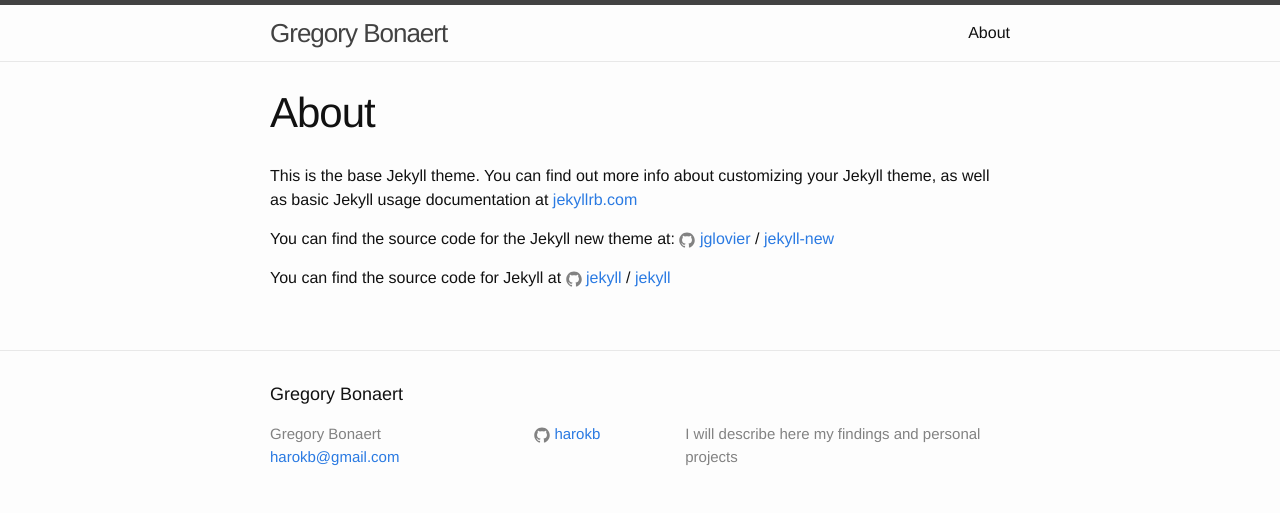
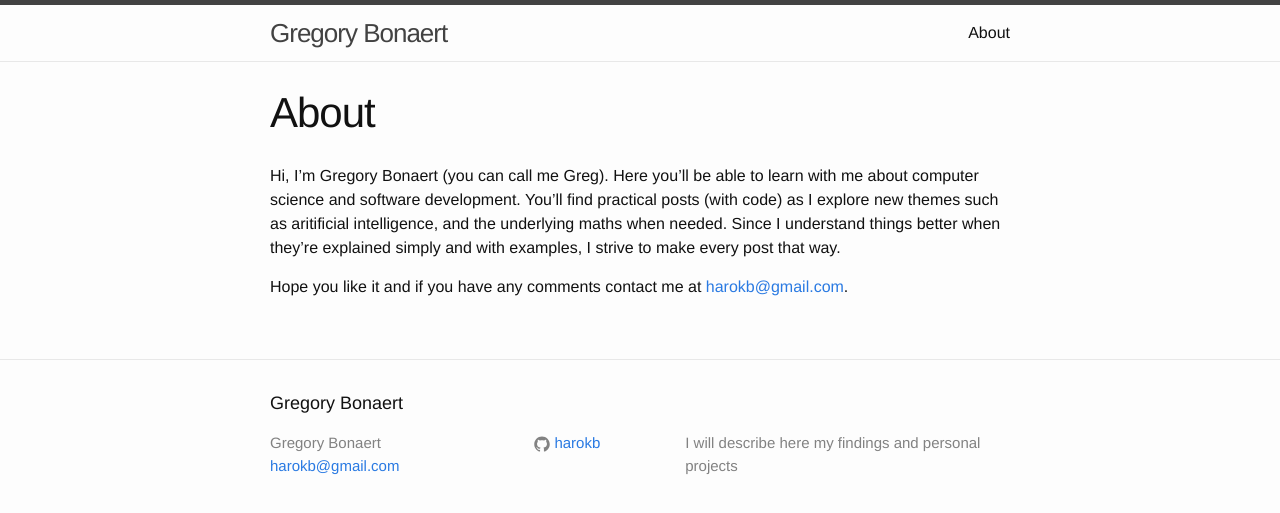
Before and after one commit to bonaert/bonaert, a Jekyll site: the page built from about.md, in a window 1280 px wide. Shown: the top 513 px of the page. Built offline with Jekyll 4.4.1, drawn with Linux system fonts in a browser that asks for light colours.

Commit message:
Updated the About page

```diff
--- a/about.md
+++ b/about.md
@@ -4,12 +4,8 @@
 permalink: /about/
 ---
 
-This is the base Jekyll theme. You can find out more info about customizing your Jekyll theme, as well as basic Jekyll usage documentation at [jekyllrb.com](http://jekyllrb.com/)
+Hi, I'm Gregory Bonaert (you can call me Greg). Here you'll be able to learn with me about computer science and software development.
+You'll find practical posts (with code) as I explore new themes such as aritificial intelligence, and the underlying maths when needed.
+Since I understand things better when they're explained simply and with examples, I strive to make every post that way.
 
-You can find the source code for the Jekyll new theme at:
-{% include icon-github.html username="jglovier" %} /
-[jekyll-new](https://github.com/jglovier/jekyll-new)
-
-You can find the source code for Jekyll at
-{% include icon-github.html username="jekyll" %} /
-[jekyll](https://github.com/jekyll/jekyll)
+Hope you like it and if you have any comments contact me at <mailto:harokb@gmail.com>.
```
